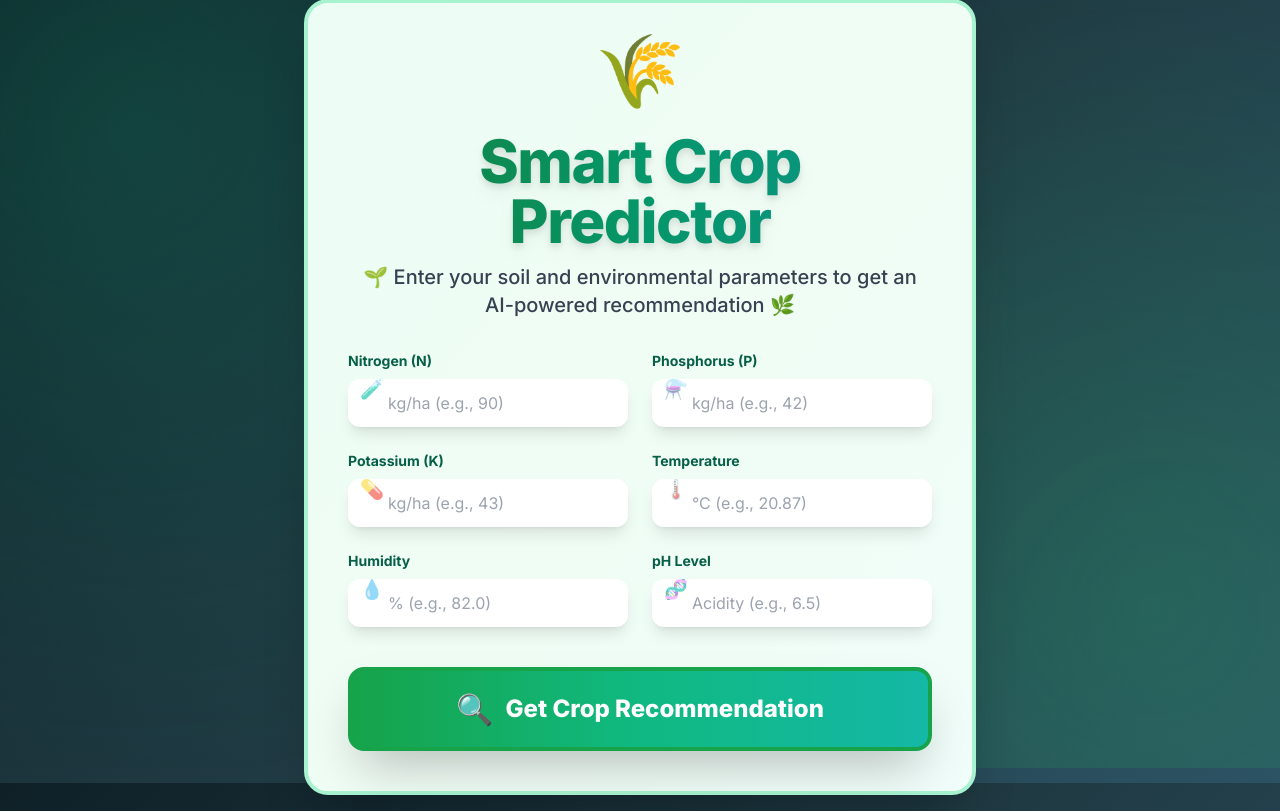
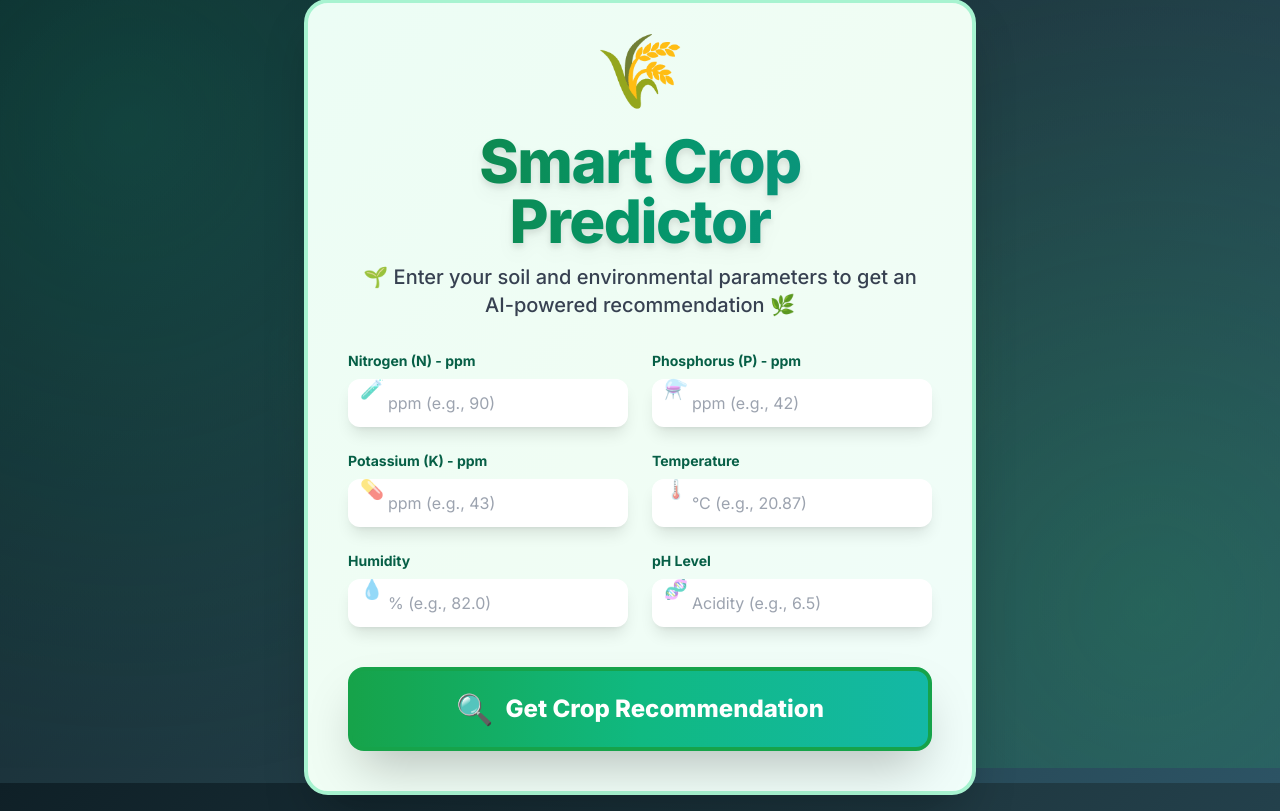
Before and after one commit to altafhossainsunny/FYP-, a Flask app: page / in a window 1280 px wide. Shown: the part 17-828 px from the top of the page. Run offline with Flask 3, Linux system fonts and the light colour scheme; some libraries are stand-ins or nearby versions.

Commit message:
Update nutrient labels and placeholders to use ppm units
Modified the HTML template for nutrient inputs (N, P, K) to display "ppm" in labels and placeholders, reflecting the unit of measurement.

Replit-Commit-Author: Agent
Replit-Commit-Session-Id: 059edc2d-64e3-4aa1-b2f0-79769e3dd94d
Replit-Commit-Checkpoint-Type: full_checkpoint
Replit-Commit-Event-Id: 1ce830ed-9773-4dda-82c0-6044d61c04c4
Replit-Commit-Screenshot-Url: https://storage.googleapis.com/screenshot-production-us-central1/76b9ebf5-3823-4005-891e-dab9b2748796/059edc2d-64e3-4aa1-b2f0-79769e3dd94d/HXNpL8T

```diff
--- a/templates/index.html
+++ b/templates/index.html
@@ -111,29 +111,29 @@
 
             <!-- N (Nitrogen) -->
             <div class="input-group">
-                <label for="N" class="block text-sm font-bold text-emerald-800 mb-2">Nitrogen (N)</label>
+                <label for="N" class="block text-sm font-bold text-emerald-800 mb-2">Nitrogen (N) - ppm</label>
                 <span class="input-icon">🧪</span>
                 <input type="number" id="N" name="N" step="any" required
                     class="block w-full rounded-xl border-3 border-emerald-300 shadow-lg focus:border-emerald-500 focus:ring-4 focus:ring-emerald-200 p-3 bg-white transition-all duration-200 hover:border-emerald-400 hover:shadow-xl"
-                    placeholder="kg/ha (e.g., 90)">
+                    placeholder="ppm (e.g., 90)">
             </div>
 
             <!-- P (Phosphorus) -->
             <div class="input-group">
-                <label for="P" class="block text-sm font-bold text-emerald-800 mb-2">Phosphorus (P)</label>
+                <label for="P" class="block text-sm font-bold text-emerald-800 mb-2">Phosphorus (P) - ppm</label>
                 <span class="input-icon">⚗️</span>
                 <input type="number" id="P" name="P" step="any" required
                     class="block w-full rounded-xl border-3 border-emerald-300 shadow-lg focus:border-emerald-500 focus:ring-4 focus:ring-emerald-200 p-3 bg-white transition-all duration-200 hover:border-emerald-400 hover:shadow-xl"
-                    placeholder="kg/ha (e.g., 42)">
+                    placeholder="ppm (e.g., 42)">
             </div>
 
             <!-- K (Potassium) -->
             <div class="input-group">
-                <label for="K" class="block text-sm font-bold text-emerald-800 mb-2">Potassium (K)</label>
+                <label for="K" class="block text-sm font-bold text-emerald-800 mb-2">Potassium (K) - ppm</label>
                 <span class="input-icon">💊</span>
                 <input type="number" id="K" name="K" step="any" required
                     class="block w-full rounded-xl border-3 border-emerald-300 shadow-lg focus:border-emerald-500 focus:ring-4 focus:ring-emerald-200 p-3 bg-white transition-all duration-200 hover:border-emerald-400 hover:shadow-xl"
-                    placeholder="kg/ha (e.g., 43)">
+                    placeholder="ppm (e.g., 43)">
             </div>
 
             <!-- Temperature -->
```
Also changed, not shown: 1 other file.
